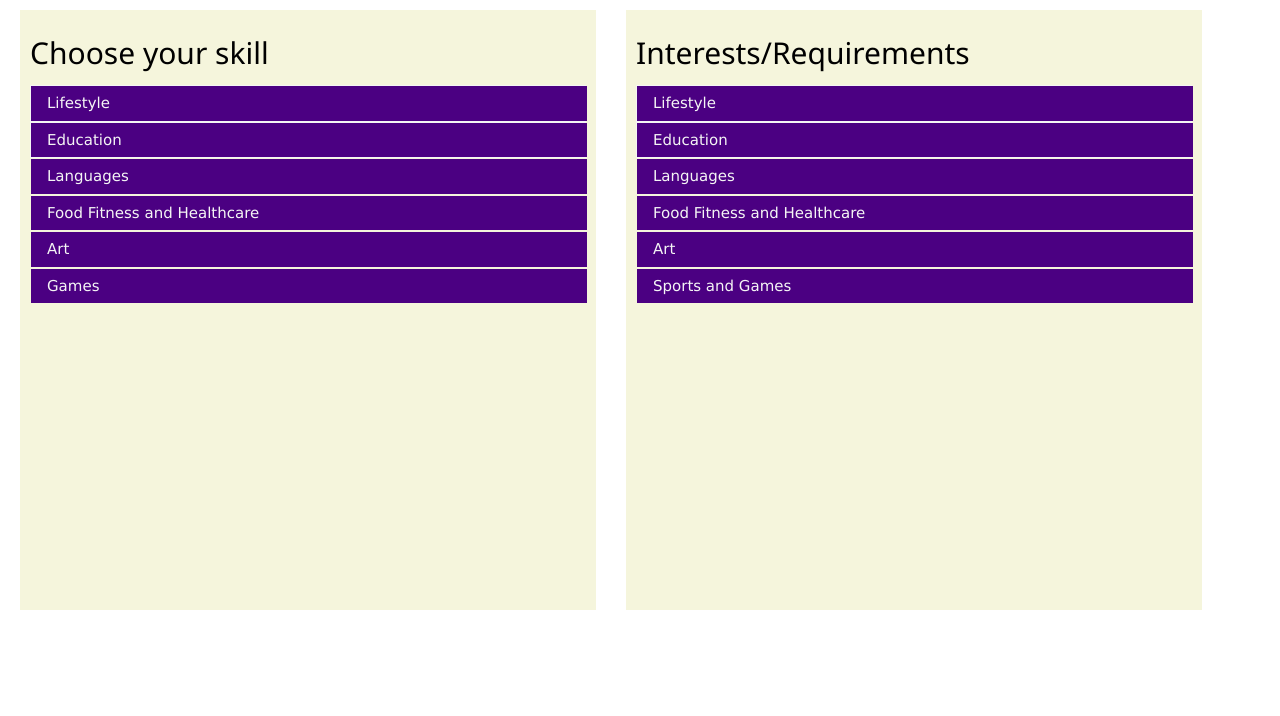
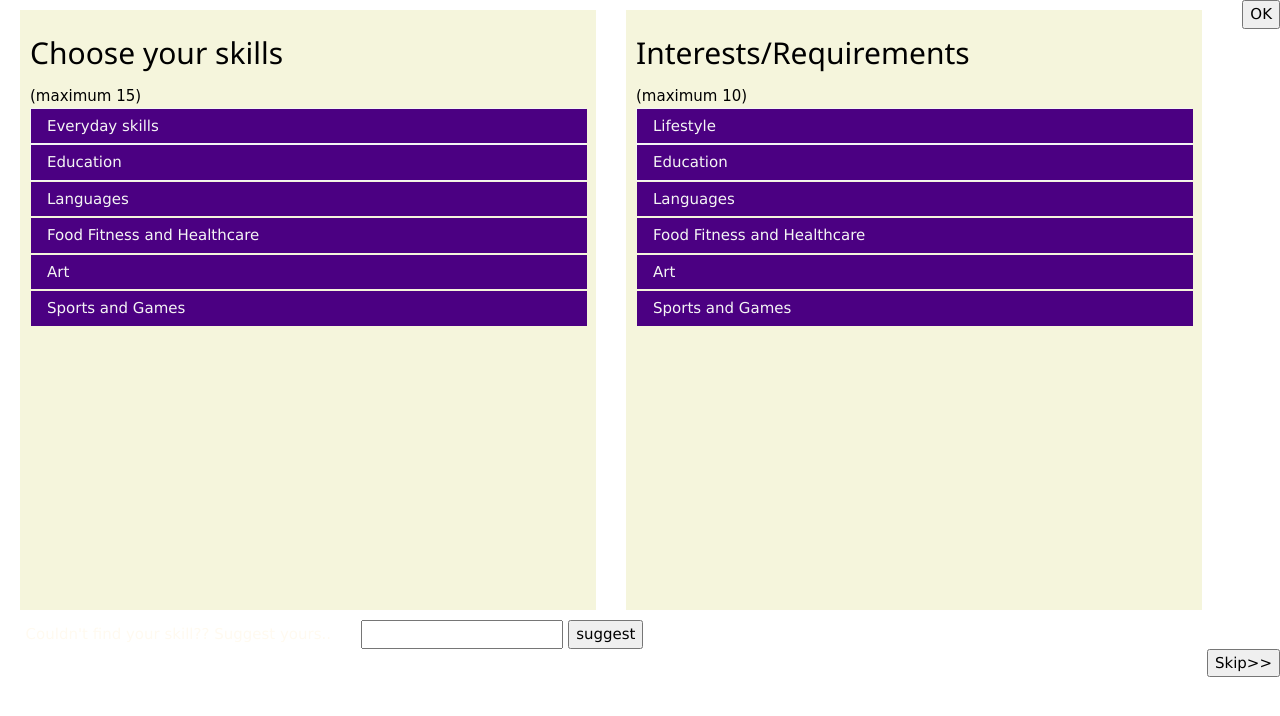
Before and after one commit to aukshi/halfpace, a PHP site: page /try.php in a window 1280 px wide. Shown: the top 716 px of the page. Run offline with PHP 8.4, Linux system fonts and the light colour scheme; some libraries are stand-ins or nearby versions.

Commit message:
Merge origin/master
Conflicts:
	index.php

```diff
--- a/try.php
+++ b/try.php
@@ -30,21 +30,20 @@ function myFunction(id) {
 </head>
 <body>
 
-
+    <!--<div id="grandparent" class="grandparent">-->
 
     <div class="superparent" id="left_div">
-        <h2>Choose your skill</h2>
+        <h2>Choose your skills </h2><label style="font-family: cursive">(maximum 15)</label>
 
 <div class="w3-accordion w3-light-grey">
   <button onclick="myFunction('Demo1')" class="w3-btn-block w3-left-align">
-    Lifestyle
+    Everyday skills
   </button>
   <div id="Demo1" class="w3-accordion-content w3-container">
-                  <div class="content">
 
 
                       <?php
-                      $skills = array("Bike Driving","Bi-Cycle Driving","Car Driving","Sewing","Decoration","Event Management","Gardenning","Cooking","Baking","Tie Knot","video making,editing anf Sound Mixing","Beauty Tips","Photography","Caligraphy","Entrepreneurship","Legal Advices","Communication Skills","Time Management","Fashion","Festival Knowledge","Trademarketing","Swimming","Excel","Rooting Phone","Formatting Laptop","Meditation");
+                      $skills = array("Bike Driving","Bi-Cycle Driving","Car Driving","Sewing","Decoration","Event Management","Gardenning","Cooking","Baking","To knot a tie","video making,editing and Sound Mixing","Beauty Tips","Photography","Caligraphy","Entrepreneurship","Legal Advices","Communication Skills","Time Management","Fashion","Festival Knowledge","Trademarketing","Swimming","Excel","Rooting a Phone","Formatting Laptop","Meditation");
                       $squared = array("squared1","squared2","squared3","squared4","squared5","squared6","squared7","squared8","squared9","squared10","squared11","squared12","squared13","squared14","squared15","squared16","squared17","squared18","Squared19","squared20","squared21","squared22","squared23","squared24","squared25","squared26");
                       $i=0;
                       foreach($skills as $item){
@@ -72,16 +71,16 @@ function myFunction(id) {
                       ?>
 
 
-                  </div>
+
   </div>
   <button onclick="myFunction('Demo2')" class="w3-btn-block w3-left-align">
     Education
   </button>
   <div id="Demo2" class="w3-accordion-content w3-container">
-    <div class="content">
+
 
                       <?php
-                      $skills1 = array("General Mathematics","Statestics","Calculus","Chemistry","Physics","Biology","History","Geography","Economics","Civics","Politics","Psychology","Philosophy","Engineering Graphics","Mechanics","C","C++","Java","Python","Web Developement","Mobile App Developement","Embedded System","Microcontroller Programming","Robotics","Compititive Exams","Interviews","Career Guidance","College Selection");
+                      $skills1 = array("General Mathematics","Statestics","Calculus","Chemistry","Physics","Biology","History","Geography","Economics","Civics","Politics","Psychology","Philosophy","Engineering Graphics","Mechanics","C","C++","Java","Python","Web Developement","Mobile App Developement","Embedded System","Microcontroller Programming","Robotics","Competitive Exams","Interviews","Career Guidance","College Selection");
                       $squared1 = array("squared1","squared2","squared3","squared4","squared5","squared6","squared7","squared8","squared9","squared10","squared11","squared12","squared13","squared14","squared15","squared16","squared17","squared18","squared19","squared20","squared21","squared22","squared23","squared24","squared25","squared26","squared27","squared28");
                       $i=0;
                       foreach($skills1 as $item){
@@ -109,7 +108,6 @@ function myFunction(id) {
                       ?>
 
 
-                    </div>
   </div>
 </div>
 
@@ -117,7 +115,7 @@ function myFunction(id) {
     Languages
   </button>
         <div id="Demo3" class="w3-accordion-content w3-container">
-            <div class="content">
+
 
                       <?php
                       $skills2 = array("English","Germen","French","Spanish","Hindi","Marathi","Sanskrit","Grammer");
@@ -148,14 +146,13 @@ function myFunction(id) {
                       ?>
 
                     </div>
-                  </div>
 
 
      <button onclick="myFunction('Demo4')" class="w3-btn-block w3-left-align">
     Food Fitness and Healthcare
   </button>
     <div id="Demo4" class="w3-accordion-content w3-container">
-        <div class="content">
+
 
                                     <?php
                       $skills3 = array("Heart Care","Diabetes Care","Yoga","Diet","Home Remidies","BabyCare","Skin Care","Aerobics","Hair Care","Dressing","Mother care");
@@ -185,7 +182,6 @@ function myFunction(id) {
                       }
                       ?>
 
-                  </div>
 
 
     </div>
@@ -195,7 +191,7 @@ function myFunction(id) {
     Art
   </button>
     <div id="Demo5" class="w3-accordion-content w3-container">
-        <div class="content">
+
 
                                     <?php
                       $skills4 = array("Sketching","Painting","3-D Art","Nail Art","Dance","Singing","Drama","Guitar","Tabla","Synthesiser","Quilling","Card Making","Handcraft");
@@ -225,8 +221,6 @@ function myFunction(id) {
                       }
                       ?>
 
-                  </div>
-
 
     </div>
 
@@ -234,10 +228,10 @@ function myFunction(id) {
 
 
         <button onclick="myFunction('Demo6')" class="w3-btn-block w3-left-align" >
-    Games
+    Sports and Games
   </button>
     <div id="Demo6" class="w3-accordion-content w3-container">
-        <div class="content">
+
 
                                     <?php
                       $skills5 = array("Cricket","Badminton","Tennise","Table Tennise","Hockey","Chess","Kabaddi");
@@ -267,23 +261,22 @@ function myFunction(id) {
                       }
                       ?>
 
-                  </div>
 
 
     </div>
 
 </div>
 
-    <div class="superparent" id="right_div" >
+        <div class="superparent" id="right_div" >
 
-          <h2>Interests/Requirements</h2>
+          <h2>Interests/Requirements</h2><label style="font-family: cursive">(maximum 10)</label>
 
 <div class="w3-accordion w3-light-grey">
   <button onclick="myFunction('Demo11')" class="w3-btn-block w3-left-align">
     Lifestyle
   </button>
   <div id="Demo11" class="w3-accordion-content w3-container">
-                  <div class="content">
+
 
 
                       <?php
@@ -314,19 +307,18 @@ function myFunction(id) {
                       ?>
 
 
-                  </div>
   </div>
   <button onclick="myFunction('Demo22')" class="w3-btn-block w3-left-align">
     Education
   </button>
   <div id="Demo22" class="w3-accordion-content w3-container">
-    <div class="content">
+
 
                       <?php
                       $skills22 = array("General Mathematics","Statestics","Calculus","Chemistry","Physics","Biology","History","Geography","Economics","Civics","Politics","Psychology","Philosophy","Engineering Graphics","Mechanics","C","C++","Java","Python","Web Developement","Mobile App Developement","Embedded System","Microcontroller Programming","Robotics","Compititive Exams","Interviews","Career Guidance","College Selection");
                       $squared22 = array("squared1","squared2","squared3","squared4","squared5","squared6","squared7","squared8","squared9","squared10","squared11","squared12","squared13","squared14","squared15","squared16","squared17","squared18","squared19","squared20","squared21","squared22","squared23","squared24","squared25","squared26","squared27","squared28");
                       $i=0;
-                      foreach($skills1 as $item){
+                      foreach($skills22 as $item){
                       ?>
                                 <div class="squaredOne">
                                     <input class="cbox" type="checkbox" value="None" id="<?php echo $squared22[$i];?>" name="check" />
@@ -351,7 +343,6 @@ function myFunction(id) {
                       ?>
 
 
-                    </div>
   </div>
 </div>
 
@@ -359,7 +350,7 @@ function myFunction(id) {
     Languages
   </button>
         <div id="Demo33" class="w3-accordion-content w3-container">
-            <div class="content">
+
 
                       <?php
                       $skills33 = array("English","Germen","French","Spanish","Hindi","Marathi","Sanskrit","Grammer");
@@ -390,14 +381,12 @@ function myFunction(id) {
                       ?>
 
                     </div>
-                  </div>
 
 
      <button onclick="myFunction('Demo44')" class="w3-btn-block w3-left-align">
     Food Fitness and Healthcare
   </button>
     <div id="Demo44" class="w3-accordion-content w3-container">
-        <div class="content">
 
                                     <?php
                       $skills44 = array("Heart Care","Diabetes Care","Yoga","Diet","Home Remidies","BabyCare","Skin Care","Aerobics","Hair Care","Dressing","Mother care");
@@ -432,14 +421,14 @@ function myFunction(id) {
 
 
     </div>
-    </div>
+
 
 
          <button onclick="myFunction('Demo55')" class="w3-btn-block w3-left-align">
     Art
   </button>
     <div id="Demo55" class="w3-accordion-content w3-container">
-        <div class="content">
+
 
                                     <?php
                       $skills55 = array("Sketching","Painting","3-D Art","Nail Art","Dance","Singing","Drama","Guitar","Tabla","Synthesiser","Quilling","Card Making","Handcraft");
@@ -473,7 +462,6 @@ function myFunction(id) {
                   </div>
 
 
-    </div>
 
 
 
@@ -482,7 +470,7 @@ function myFunction(id) {
     Sports and Games
   </button>
     <div id="Demo66" class="w3-accordion-content w3-container">
-        <div class="content">
+
 
                                     <?php
                       $skills66 = array("Cricket","Badminton","Tennise","Table Tennise","Hockey","Chess","Kabaddi");
@@ -512,14 +500,29 @@ function myFunction(id) {
                       }
                       ?>
 
-                  </div>
 
 
     </div>
+            </div>
+    <footer>
+        <a href="index.php"><button type="submit" id="submitskill" class="btn" style="float:right">OK</button></a>
+
+        <br>
+
+        <form>
+
+            <label style="color: floralwhite; margin:2%; font:cursive "> Couldn't find your skill?? Suggest yours..</label>
+            <input type="text">
+            <button type="submit" id="accept_skill" class="btn" >suggest</button>
+
+        </form>
+        <a href="index.php"><button type="button" id="skillskip" class="btn btn-blue" style="float:right">Skip>></button></a>
 
 
+</footer>
 
 
+    <!--</div>-->
 </body>
 
 </html>
```
